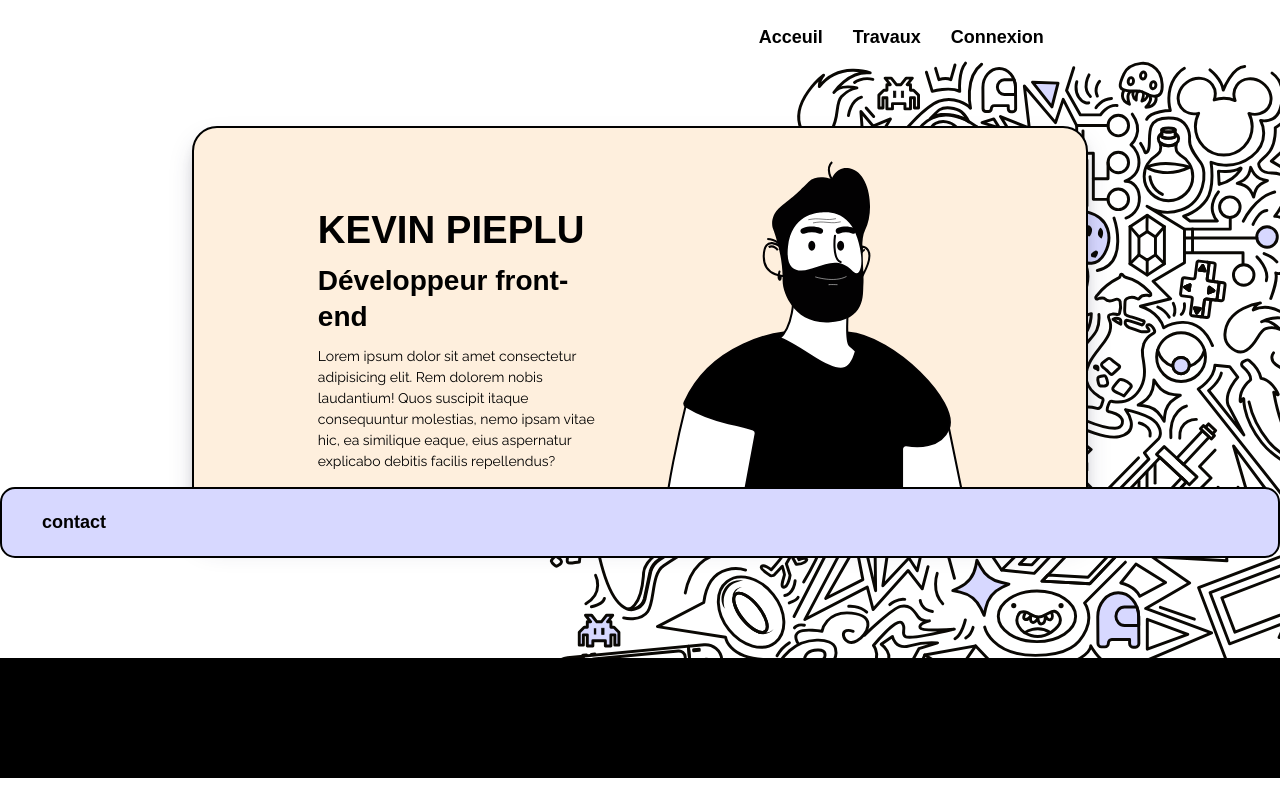
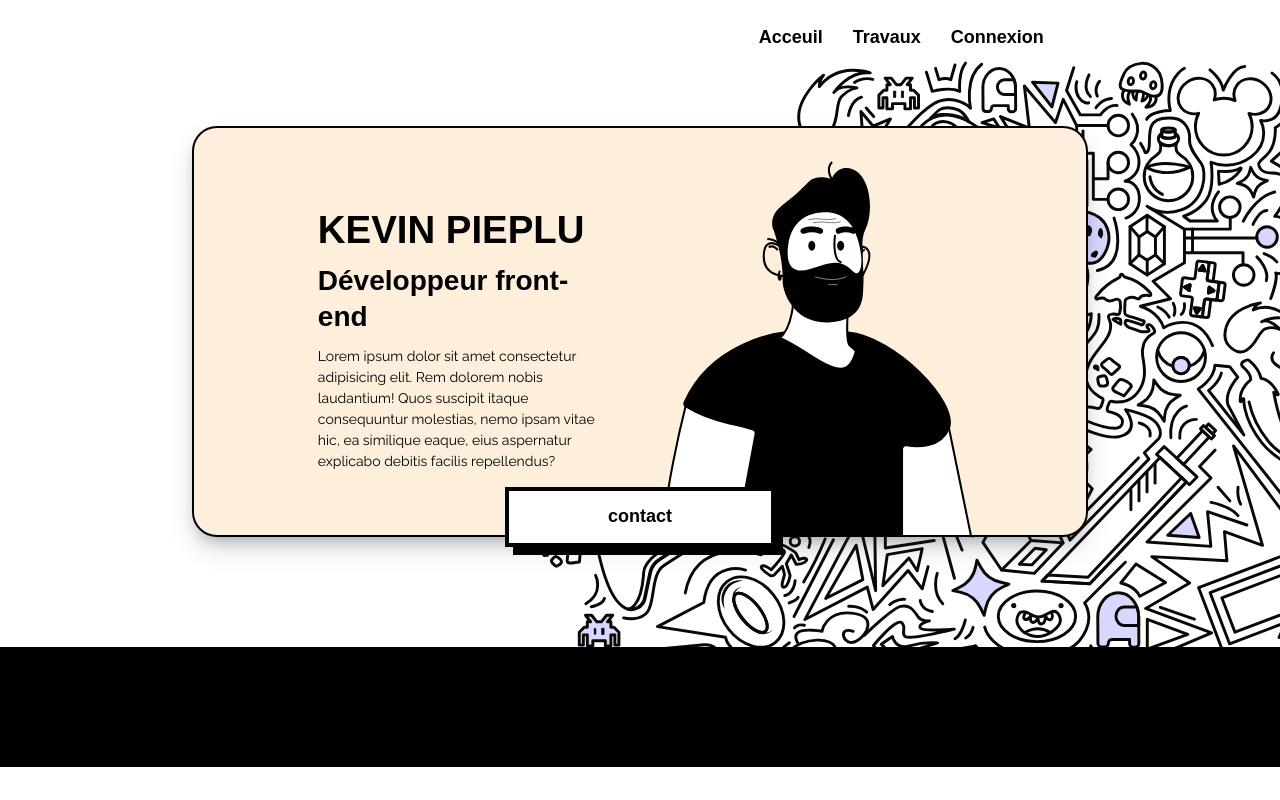
Before and after one commit to Nirfs/Portfolio, a React (Vite) app in the folder Front_End/: page / in a window 1280 px wide. Shown: the top 800 px of the page. Built offline with nearby package versions, Linux system fonts and the light colour scheme; a web font is replaced by a local one.

Commit message:
feat: composant boutton animé

```diff
--- a/Front_End/src/components/ButtonShake.jsx
+++ b/Front_End/src/components/ButtonShake.jsx
@@ -7,7 +7,7 @@ export function ButtonShake({bool, text}){
     let isBig = {bool}
 
     return(
-        <motion.div className={bool ? "big_button_shake" : 'button_shake'}
+        <motion.button className={bool ? "big_button_shake" : 'button_shake'}
             animate={{
                 rotate:[0,-5,5,-5,0]
             }}
@@ -22,7 +22,7 @@ export function ButtonShake({bool, text}){
                 repeatDelay:"3"
             }}
         >
-            <NavLink to='/'>{text}</NavLink>
-        </motion.div>
+        {text}
+        </motion.button>
     )
 }
--- a/Front_End/src/styles/buttonShake.scss
+++ b/Front_End/src/styles/buttonShake.scss
@@ -1,23 +1,35 @@
 @use '../styles/abstract/variable' as v;
 @use '../styles/abstract/mixins' as m;
 .big_button_shake{
-    padding: 20px 40px;
     display: flex;
-    justify-self: end;
     align-items: center;
-    align-content: center;
-    text-align: center;
-    color: v.$color-dark;
+    justify-content: center;
     position: relative;
     top: -100px;
     margin: auto;
-    border: 2px solid black;
-    border-radius: 15px;
-    background-color: v.$color-purple;
+    width: 90%;
+    max-width: 270px;
+    height: 60px;
+    padding: 12px;
+    color: #000;
+    background-color: #fff;
+    border: 4px solid #000;
+    border-radius: 0;
+    outline: none;
+    transition: all 0.3s ease;
+    box-shadow: 8px 8px 0 #000;
 
+  &:hover{
+    transform: translate(-4px, -4px);
+    box-shadow: 12px 12px 0 #000;
+  }
+  &:active{
+    background-color: #000;
+    color: #fff;
+    border-color: #ffffff;
+  }
     @include m.media(v.$bp-lg) {
         flex-direction: column-reverse;
         padding: 15px 40px;
-        top: -450px;
     }
 }
```
